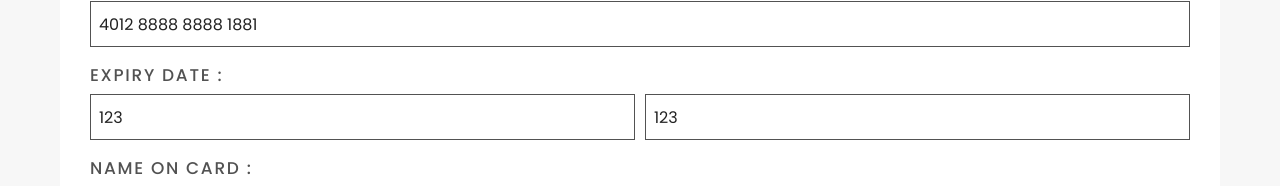
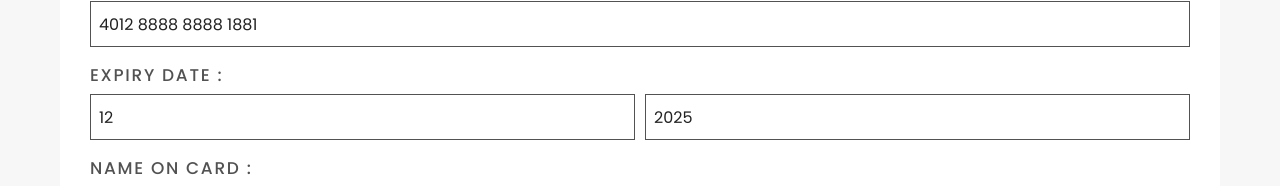
Before and after one commit to victordulap/step-final-project-ecommerce, a React (Create React App) app in the folder front-end/: page /checkout in a window 1280 px wide. Shown: the part 1208-1394 px from the top of the page. Built offline with nearby package versions, Linux system fonts and the light colour scheme.

Commit message:
added validation for email

```diff
--- a/front-end/src/pages/Checkout/index.js
+++ b/front-end/src/pages/Checkout/index.js
@@ -43,16 +43,20 @@ const Checkout = () => {
       component: (
         <div className="split-inputs">
           <input
-            defaultValue={123}
+            defaultValue={12}
             type="number"
             name={fieldKeys.expiryMonth}
             placeholder="Month"
+            min={1}
+            max={12}
           />
           <input
-            defaultValue={123}
+            defaultValue={2025}
             type="number"
             name={fieldKeys.expiryYear}
             placeholder="Year"
+            min={2000}
+            max={2050}
           />
         </div>
       ),
@@ -145,6 +149,9 @@ const Checkout = () => {
         if (key === fieldKeys.cardNumber) {
           formCompletedSuccessfully = validator.isCreditCard(e[key].value);
           if (!formCompletedSuccessfully) break;
+        } else if (key === fieldKeys.email) {
+          formCompletedSuccessfully = validator.isEmail(e[key].value);
+          if (!formCompletedSuccessfully) break;
         }
       } else {
         formCompletedSuccessfully = false;
```
